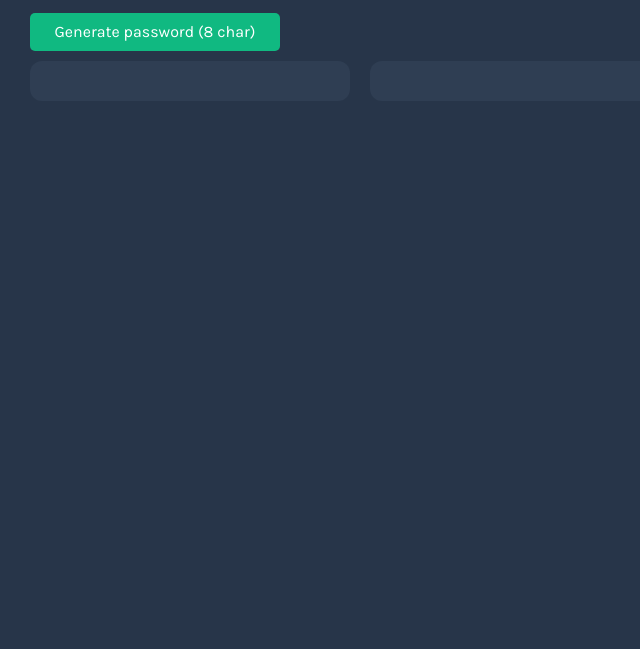
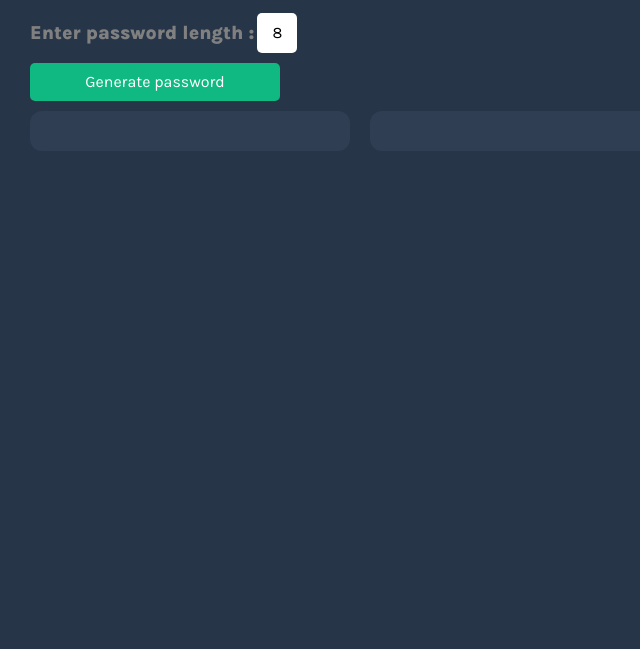
Before and after one commit to abhaytaras7/password-generator, a browser extension: page index.html in a window 1280 px wide. Shown: the part 151-800 px from the top of the page, without its empty margins (0-640 px from the left). Drawn offline with nearby package versions, Linux system fonts and the light colour scheme.

Commit message:
new changes

```diff
--- a/index.css
+++ b/index.css
@@ -7,7 +7,6 @@ body {
     font-family: Karla,Arial;
 }
 button {
-    background-color: 10B981;
     border:none;
     color: white;
     padding: 10px;
@@ -36,6 +35,7 @@ h1 {
     border-radius: 12px;
     color: 10B981;
     padding: 10px;
+    text-align: center;
     margin-top: 10px;
 }
 .box {
@@ -45,3 +45,25 @@ h1 {
     margin-left: 30px;
     margin-top: 40px;
 }
+.input{
+    border:none;
+    padding: 10px;
+    border-radius: 5px;
+    font-weight: bold;
+    cursor: pointer;
+    background-color: 10B981;
+    width: 40px;
+    height: 40px;
+    margin-left: 3px;
+    padding: 0%;
+    text-align: center;
+    font-weight: 500;
+    margin-bottom: 10px;
+    background-color: white;
+}
+.length {
+    color: grey;
+    margin: 0;
+    font-size: larger;
+    margin-bottom: 9px;
+}
--- a/index.html
+++ b/index.html
@@ -12,7 +12,15 @@
         <h1 class="title">random password</h1>
         <p style="color: D5D4D8;
         font-weight: 500;">Never use an insecure password again</p>
-        <button onclick="buttonClick()">Generate password (8 char)</button>
+        <div style="display: flex;
+        flex-direction: column;">
+            <div style="display: flex;
+            align-items: center;">
+                <p class="length">Enter password length :</p>
+                <input class="input" id="length-el" defaultValue=99 value=8 placeholder="8">
+            </div>
+            <button onclick="buttonClick()">Generate password</button>
+        </div>
         <div style="display: flex;">
             <div class="box" id="pass1" style="margin-right: 20px;"></div>
             <div class="box" id="pass2"></div>
--- a/index.js
+++ b/index.js
@@ -4,32 +4,20 @@ const characters = ["A","B","C","D","E","F","G","H","I","J","K","L","M","N","O",
 "~","`","!","@","#","$","%","^","&","*","(",")","_","-","+","=","{","[","}","]",",","|",":",";","<",">",".","?",
 "/"];
 let passEl1=document.getElementById("pass1")
-
+let passEl2=document.getElementById("pass2")
+let length=document.getElementById("length-el")
 function getRandomChar(){
     let index= Math.floor( Math.random()*characters.length )
     return characters[index]
 }
-function generateRandomPassword() {
+function generateRandomPassword(len) {
     let randomPassword = ""
-    for (let i = 0; i<8; i++) {
-        randomPassword += getRandomChar()
-    }
-    return randomPassword
-}
-
-let passEl2=document.getElementById("pass2")
-function getRandomChar(){
-    let index= Math.floor( Math.random()*characters.length )
-    return characters[index]
-}
-function generateRandomPassword() {
-    let randomPassword = ""
-    for (let i = 0; i<8; i++) {
+    for (let i = 0; i<len; i++) {
         randomPassword += getRandomChar()
     }
     return randomPassword
 }
 function buttonClick(){
-    passEl1.textContent = generateRandomPassword()
-    passEl2.textContent = generateRandomPassword()
+    passEl1.textContent = generateRandomPassword(length.value)
+    passEl2.textContent = generateRandomPassword(length.value)
 }
```
